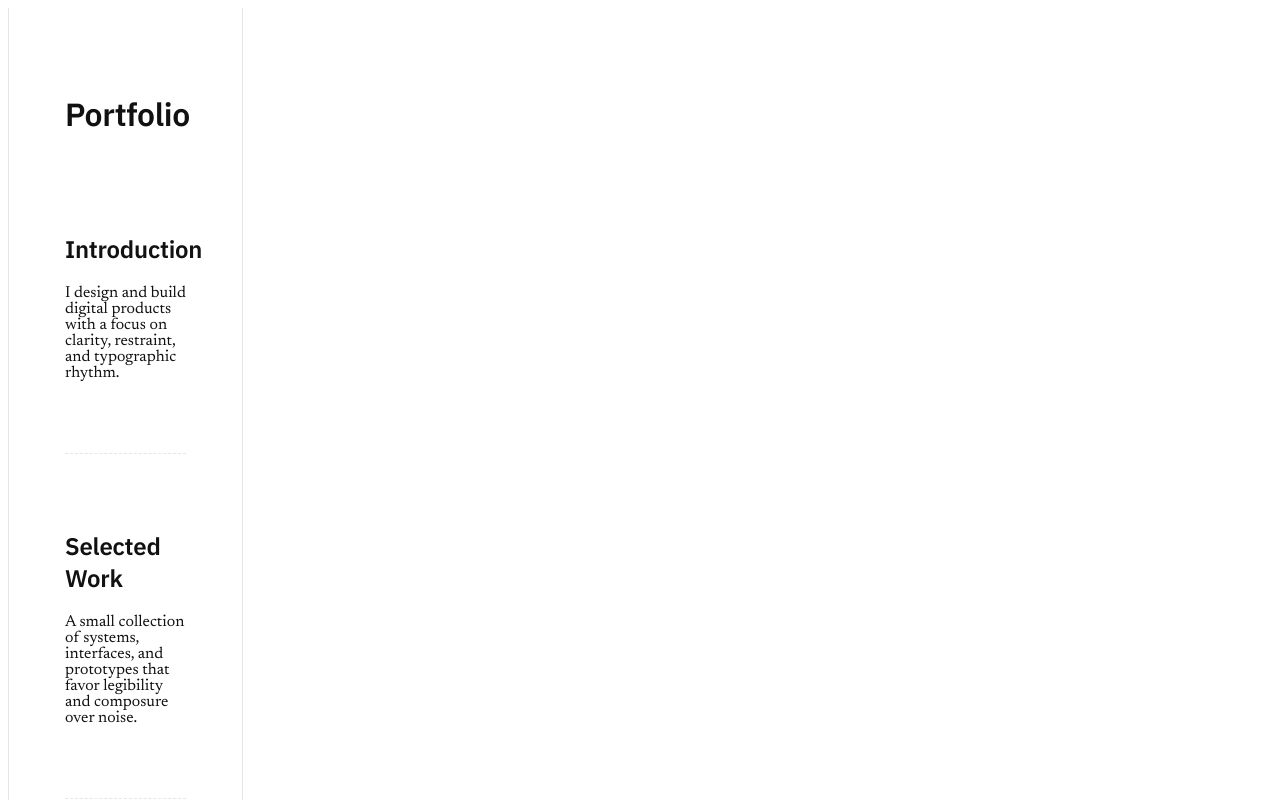
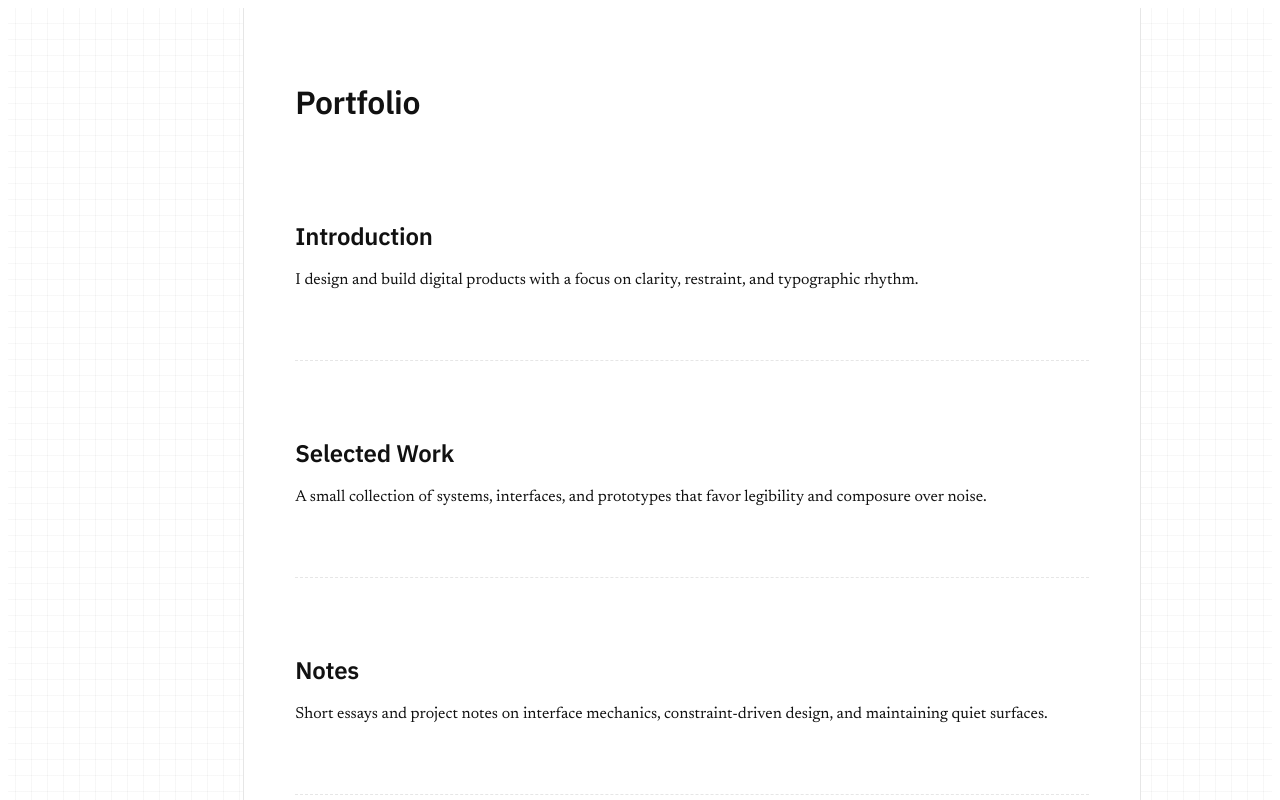
Before and after one commit to dianliyang/portfolio, a Next.js app: page / in a window 1280 px wide. Shown: the top 800 px of the page. Built offline with nearby package versions, Linux system fonts and the light colour scheme.

Commit message:
Refine layout and styling

```diff
--- a/app/components/ReadingProgress.tsx
+++ /dev/null
@@ -1,34 +0,0 @@
-"use client";
-
-import { useEffect, useState } from "react";
-
-export default function ReadingProgress() {
-  const [progress, setProgress] = useState(0);
-
-  useEffect(() => {
-    const onScroll = () => {
-      const max = document.documentElement.scrollHeight - window.innerHeight;
-      const value = max > 0 ? window.scrollY / max : 0;
-      setProgress(Math.min(1, Math.max(0, value)));
-    };
-
-    onScroll();
-    window.addEventListener("scroll", onScroll, { passive: true });
-    return () => window.removeEventListener("scroll", onScroll);
-  }, []);
-
-  const percent = Math.round(progress * 100);
-
-  return (
-    <div
-      className="progress-rail"
-      role="progressbar"
-      aria-label="Reading progress"
-      aria-valuemin={0}
-      aria-valuemax={100}
-      aria-valuenow={percent}
-    >
-      <div className="progress-fill" style={{ height: `${percent}%` }} />
-    </div>
-  );
-}
--- a/app/components/TableOfContents.tsx
+++ /dev/null
@@ -1,18 +0,0 @@
-import Link from "next/link";
-
-type TocItem = { id: string; label: string };
-
-export default function TableOfContents({ items }: { items: TocItem[] }) {
-  return (
-    <nav aria-label="Table of contents" className="toc">
-      <div className="toc-title">Contents</div>
-      <ul>
-        {items.map((item) => (
-          <li key={item.id}>
-            <Link href={`#${item.id}`}>{item.label}</Link>
-          </li>
-        ))}
-      </ul>
-    </nav>
-  );
-}
--- a/app/globals.css
+++ b/app/globals.css
@@ -9,11 +9,36 @@
   --hairline: #e6e6e6;
 }
 
+html,
+body {
+  min-height: 100%;
+  overflow: auto;
+}
+
 body {
   color: var(--ink);
   background: var(--paper);
   font-family: var(--font-serif), Georgia, "Times New Roman", serif;
 }
+
+.grid-background {
+  background-image: repeating-linear-gradient(
+      to right,
+      transparent 0,
+      transparent 15px,
+      rgba(17, 17, 17, 0.035) 15px,
+      rgba(17, 17, 17, 0.035) 16px
+    ),
+    repeating-linear-gradient(
+      to bottom,
+      transparent 0,
+      transparent 15px,
+      rgba(17, 17, 17, 0.03) 15px,
+      rgba(17, 17, 17, 0.03) 16px
+    );
+  background-attachment: fixed;
+}
+
 
 h1,
 h2,
@@ -37,11 +62,10 @@ h3 {
 }
 
 .toc {
-  position: sticky;
-  top: 6vh;
   font-family: var(--font-sans), "Helvetica Neue", Arial, sans-serif;
   font-size: 0.9rem;
   line-height: 1.4;
+  padding: 0 0.75rem;
 }
 
 .toc-title {
@@ -63,7 +87,7 @@ h3 {
 .paper {
   border-left: 1px solid var(--hairline);
   border-right: 1px solid var(--hairline);
-  padding: 4rem 3.5rem;
+  padding: clamp(2rem, 4vw, 4rem) clamp(1.5rem, 4vw, 3.5rem);
   background: var(--paper);
 }
 
@@ -106,5 +130,6 @@ h3 {
 }
 
 .a4-width {
+  width: 100%;
   max-width: 210mm;
 }
--- a/app/layout.tsx
+++ b/app/layout.tsx
@@ -24,9 +24,9 @@ export default function RootLayout({
   children: React.ReactNode;
 }>) {
   return (
-    <html lang="en" className="no-scrollbar">
+    <html lang="en">
       <body
-        className={`${serif.variable} ${sans.variable} font-body no-scrollbar antialiased`}
+        className={`${serif.variable} ${sans.variable} font-body antialiased`}
       >
         {children}
       </body>
--- a/app/page.tsx
+++ b/app/page.tsx
@@ -1,5 +1,3 @@
-import ReadingProgress from "./components/ReadingProgress";
-import TableOfContents from "./components/TableOfContents";
 
 const sections = [
   {
@@ -27,22 +25,18 @@ const sections = [
   },
 ];
 
-const tocItems = sections.map((section) => ({
-  id: section.id,
-  label: section.title,
-}));
-
 export default function Home() {
   return (
-    <div className="min-h-screen px-6 py-12">
+    <div className="min-h-screen px-6 py-12 grid-background">
       <a className="skip-link" href="#content">
         Skip to content
       </a>
-      <div className="mx-auto grid w-full max-w-6xl grid-cols-[minmax(0,1fr)_minmax(0,210mm)_minmax(0,1fr)] gap-10">
-        <aside className="hidden lg:block">
-          <TableOfContents items={tocItems} />
-        </aside>
-        <main className="paper a4-width" id="content">
+      <div className="mx-auto grid w-full max-w-6xl grid-cols-[minmax(0,1fr)_minmax(0,210mm)_minmax(0,1fr)] gap-6 max-md:grid-cols-1 max-md:gap-6">
+        <div className="max-md:hidden" aria-hidden="true" />
+        <main
+          className="paper a4-width mx-auto w-full"
+          id="content"
+        >
           <h1 className="text-4xl font-semibold">Portfolio</h1>
           {sections.map((section) => (
             <section
@@ -60,9 +54,7 @@ export default function Home() {
             </section>
           ))}
         </main>
-        <aside className="hidden lg:flex justify-end">
-          <ReadingProgress />
-        </aside>
+        <div className="max-md:hidden" aria-hidden="true" />
       </div>
     </div>
   );
```
Also changed, not shown: 1 other file (tests, documents, lock files or other folders).
